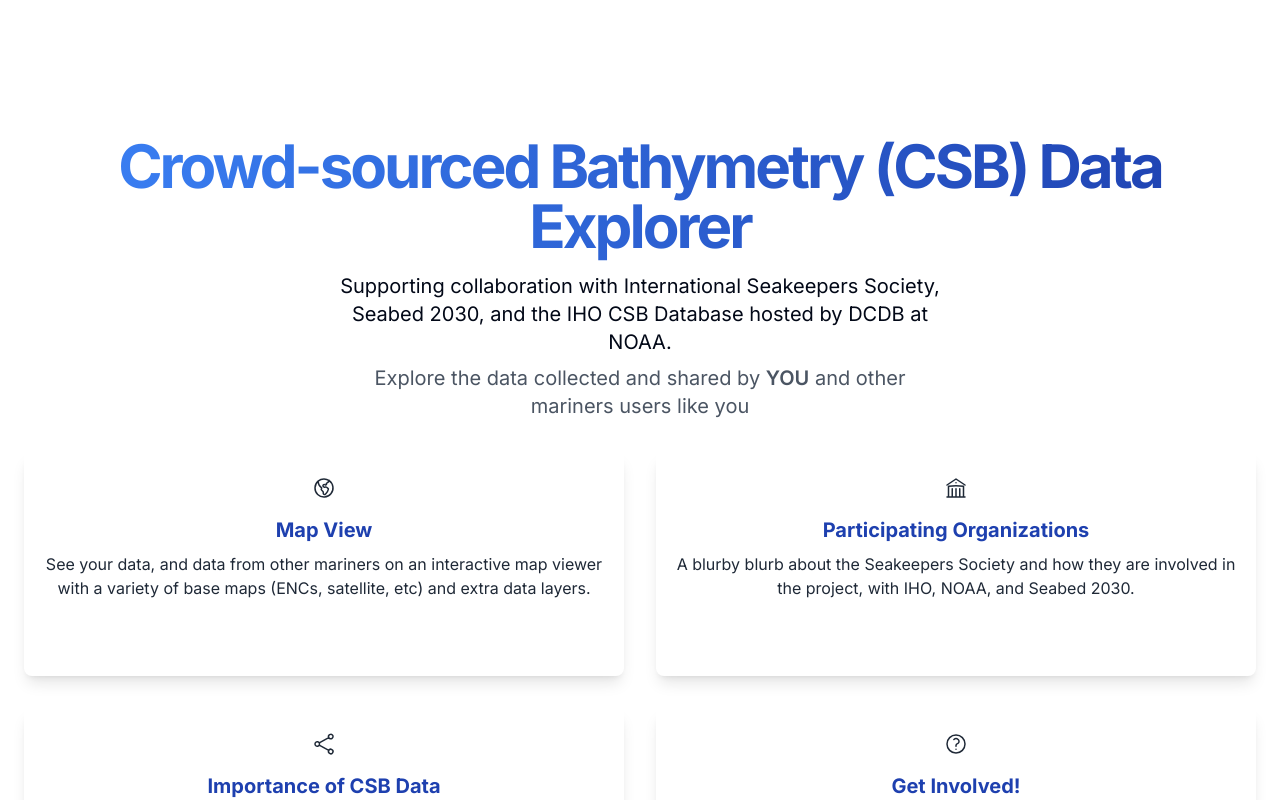
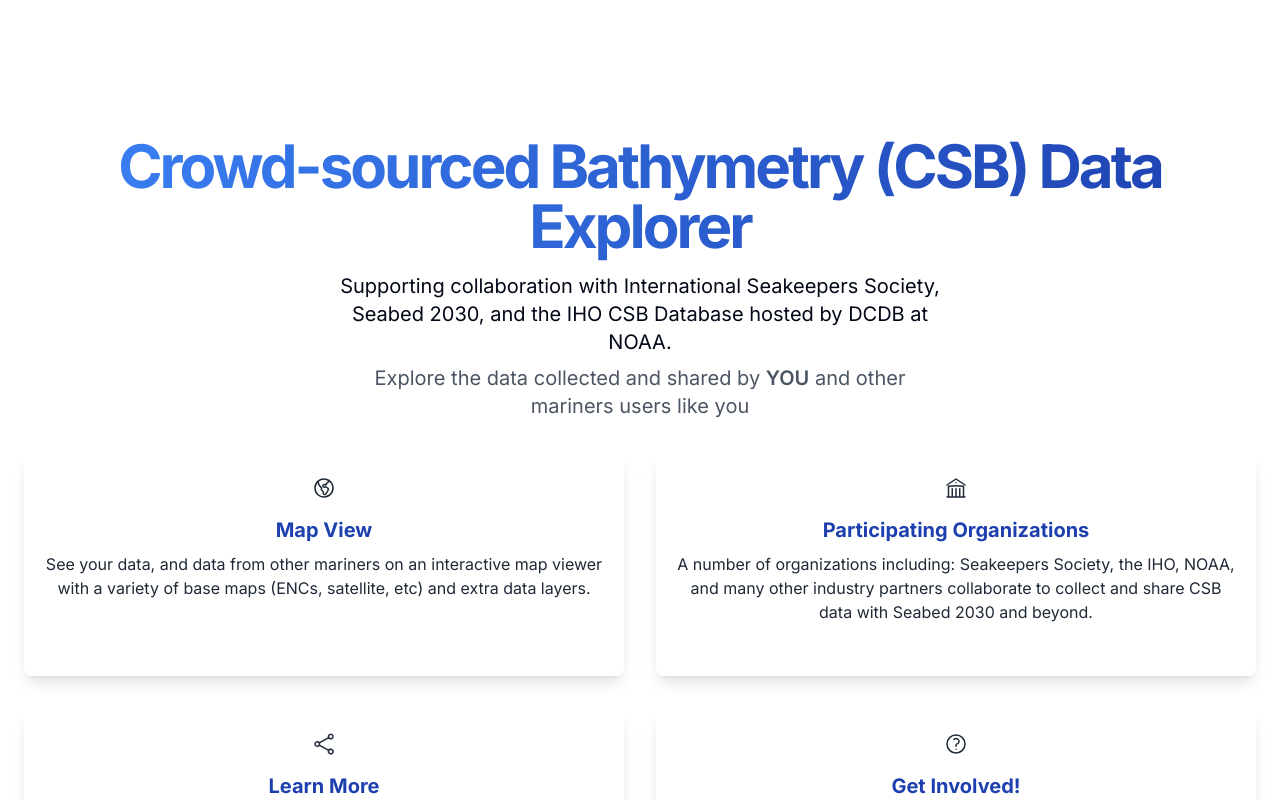
Before and after one commit to farsounder/CSBDataExplorer, a Next.js app: page / in a window 1280 px wide. Built offline with nearby package versions, Linux system fonts and the light colour scheme.

Commit message:
make footer smaller, edit copy

```diff
--- a/app/page.tsx
+++ b/app/page.tsx
@@ -15,19 +15,19 @@
   },
   {
     title: "Participating Organizations",
-    description: "A blurby blurb about the Seakeepers Society and how they are involved in the project, with IHO, NOAA, and Seabed 2030.",
+    description: "A number of organizations including: Seakeepers Society, the IHO, NOAA, and many other industry partners collaborate to collect and share CSB data with Seabed 2030 and beyond.",
     icon: <BuildingLibraryIcon className="h-6 w-6 text-gray-800" />,
     link: "/",
   },
   {
-    title: "Importance of CSB Data",
-    description: "Information about CSB and other crowdsourced data, why is it important, etc.",
+    title: "Learn More",
+    description: "This page should link to the new CSB website...",
     icon: <ShareIcon className="h-6 w-6 text-gray-800" />,
     link: "/",
   },
   {
     title: "Get Involved!",
-    description: "This page will have some information about the different ways to get involved in CSB",
+    description: "This page should link to the new CSB website...",
     icon: <QuestionMarkCircleIcon className="h-6 w-6 text-gray-800" />,
     link: "/",
   }
--- a/components/footer.tsx
+++ b/components/footer.tsx
@@ -7,34 +7,34 @@
 
 export default function Footer() {
   return (
-    <footer className="flex flex-col w-full">
-      <div className="w-full text-center p-2 pb-0 md:pb-2">
+    <footer className="flex flex-col w-full border-t-2 border-t-gray-200">
+      <div className="w-full text-center p-2 pb-0 md:hidden">
         Made possible by the following organizations:
       </div>
       <div className="md:hidden text-center">
         <p>FarSounder, Seakeepers, Seabed2030, IHO DCDB hosted at NOAA, and others</p>
       </div>
-      <div className="border-b items-center justify-between hidden md:flex">
+      <div className="border-b hidden md:flex justify-between w-full">
         <div className="flex py-4 items-center px-4 gap-8">
           <Link href="https://www.farsounder.com">
             <FSLogo />
           </Link>
         </div>
         <div className="flex py-4 items-center px-4 gap-8">
-          <Link href="https://seabed2030.org/" className="w-32">
+          <Link href="https://seabed2030.org/" className="w-16">
             <Seabed2030Logo />
           </Link>
         </div>
         <div className="flex py-4 items-center px-4 gap-8">
           <Link
             href="https://seakeepers.org/"
-            className="w-32 h-16 text-blue-800"
+            className="w-16 text-blue-800"
           >
             <SeakeepersLogo />
           </Link>
         </div>
         <div className="flex py-4 items-center px-4 gap-8">
-          <Link href="https://www.ngdc.noaa.gov/iho/" className="w-32">
+          <Link href="https://www.ngdc.noaa.gov/iho/" className="w-24">
             <Image
               src="/iho-csb-logo.png"
               width={256}
@@ -43,8 +43,6 @@
             />
           </Link>
         </div>
-
-        <div className="px-4 flex items-center"></div>
       </div>
     </footer>
   );
--- a/components/icons/fslogo.tsx
+++ b/components/icons/fslogo.tsx
@@ -1,6 +1,6 @@
 const FSLogo = () => (
   <svg
-    width="240"
+    width="150"
     height="40"
     version="1.1"
     viewBox="0 0 440.07 70.063"
```
Also changed, not shown: 1 other file (tests, documents, lock files or other folders).
